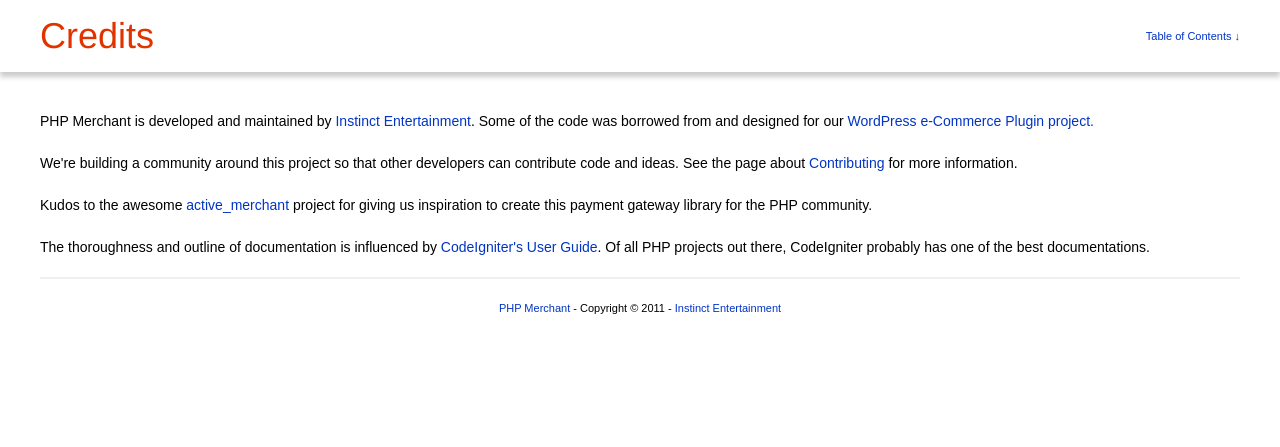
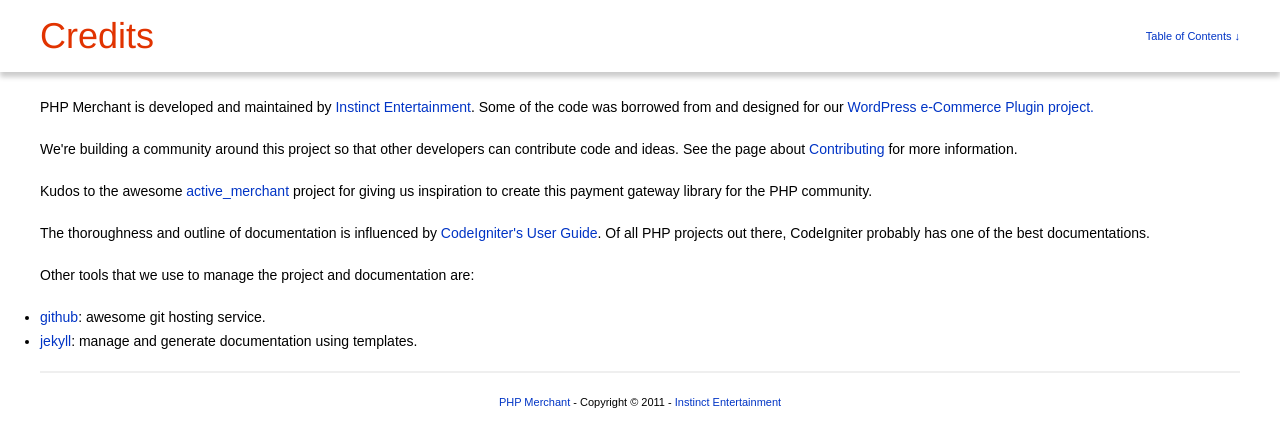
Before and after one commit to wp-e-commerce/PHP-Merchant, a Jekyll site: the page built from credits.html, in a window 1280 px wide. Shown: the top 447 px of the page. Built offline with Jekyll 4.4.1, drawn with Linux system fonts in a browser that asks for light colours.

Commit message:
HTML and CSS minor adjustments

```diff
--- a/_includes/toc.html
+++ b/_includes/toc.html
@@ -21,9 +21,9 @@
 		<section>
 			<h4>Introduction</h4>
 			<ul>
-				<li><a href="contributing.html">Contributing</a></li>
 				<li><a href="getting-started.html">Getting Started</a></li>
 				<li><a href="supported-gateways.html">Supported Gateways</a></li>
+				<li><a href="contributing.html">Contributing</a></li>
 			</ul>
 		</section>
 		<section>
--- a/credits.html
+++ b/credits.html
@@ -2,9 +2,12 @@
 layout: default
 title: Credits
 ---
-<section>
-	<p>PHP Merchant is developed and maintained by <a href="http://instinct.co.nz">Instinct Entertainment</a>. Some of the code was borrowed from and designed for our <a href="http://getshopped.org">WordPress e-Commerce Plugin project.</a></p>
-	<p>We're building a community around this project so that other developers can contribute code and ideas. See the page about <a href="contributing.html">Contributing</a> for more information.</p>
-	<p>Kudos to the awesome <a href="https://github.com/Shopify/active_merchant/">active_merchant</a> project for giving us inspiration to create this payment gateway library for the PHP community.</p>
-	<p>The thoroughness and outline of documentation is influenced by <a href="http://codeigniter.com/user_guide">CodeIgniter's User Guide</a>. Of all PHP projects out there, CodeIgniter probably has one of the best documentations.</p>
-</section>
+<p>PHP Merchant is developed and maintained by <a href="http://instinct.co.nz">Instinct Entertainment</a>. Some of the code was borrowed from and designed for our <a href="http://getshopped.org">WordPress e-Commerce Plugin project.</a></p>
+<p>We're building a community around this project so that other developers can contribute code and ideas. See the page about <a href="contributing.html">Contributing</a> for more information.</p>
+<p>Kudos to the awesome <a href="https://github.com/Shopify/active_merchant/">active_merchant</a> project for giving us inspiration to create this payment gateway library for the PHP community.</p>
+<p>The thoroughness and outline of documentation is influenced by <a href="http://codeigniter.com/user_guide">CodeIgniter's User Guide</a>. Of all PHP projects out there, CodeIgniter probably has one of the best documentations.</p>
+<p>Other tools that we use to manage the project and documentation are:</p>
+<ul>
+	<li><a href="http://github.com">github</a>: awesome git hosting service.</li>
+	<li><a href="http://jekyllrb.com/">jekyll</a>: manage and generate documentation using templates.</li>
+</ul>
--- a/css/main.css
+++ b/css/main.css
@@ -47,7 +47,6 @@ nav {
 
 	nav div {
 		float:left;
-		padding:20px 0;
 		width:25%;
 	}
 
@@ -64,9 +63,11 @@ header {
 		font-size:12px;
 		line-height:1.4em;
 		border-bottom:1px dashed #ccc;
+	}
+		header nav div {
+			margin:20px 0;
+		}
 
-		-webkit-transition:0.2s ease-in-out;
-	}
 		header nav.hidden {
 			height:0;
 			border-bottom:none;
@@ -104,17 +105,20 @@ header {
 	}
 
 article {
-	padding-top:5px;
+	margin-top:23px;
 }
 	article section {
-		border-bottom:2px solid #efefef;
-		padding-top:18px;
+		border-top:2px solid #efefef;
+		margin-top:18px;
 	}
+		article section h3 {
+			margin-top:18px;
+		}
 		article section:first-child {
 			border-top:none;
 		}
 
-		article section p, article section ul  {
+		article p, article ul  {
 			margin-bottom:18px;
 		}
 
@@ -123,18 +127,15 @@ article {
 			margin-left:15px;
 		}
 
-		article nav {
-			border-bottom:2px solid #efefef;
-		}
-
 		article nav section {
-			border-bottom:none;
+			border-top:none;
 		}
 
 		div.highlight {
 			border: 1px solid #ccc;
 			font-size:12px;
 			line-height:20px;
+			margin-bottom:18px;
 		}
 
 		div.highlight pre {
@@ -149,13 +150,18 @@ article {
 
 		div.highlight .lineno {
 			background:#efefef;
-			border-right:1px solid #ccc;
+			border-right:1px solid #dfdfdf;
 			color:#999;
-			padding:5px;
+			display:inline-block;
+			min-width:15px;
+			padding:3px 5px;
+			text-align:right;
 		}
 
 footer {
+	border-top:2px solid #efefef;
 	font-size:11px;
 	line-height:36px;
+	margin:18px 40px;
 	text-align:center;
 }
--- a/js/main.js
+++ b/js/main.js
@@ -2,17 +2,18 @@
 	$(function(){
 		var toc = $('header nav');
 		var tocHeight = toc.height();
+		var tocLink = $('header > a[href=#toc]');
 		toc.addClass('hidden');
-		$('a[href=#toc]').toggle(
+		$('a[href=#toc]').click(
 			function(){
-				toc.height(tocHeight);
-				toc.removeClass('hidden');
-				$('header > a[href=#toc]').html('Table of Contents &uarr;')
-			},
-			function(){
-				toc.height(0);
-				toc.addClass('hidden');
-				$('header > a[href=#toc]').html('Table of Contents &darr;')
+				if (toc.hasClass('hidden')) {
+					toc.animate({height : tocHeight}).removeClass('hidden');
+					tocLink.html('Table of Contents &uarr;')
+				} else {
+					toc.animate({height : 0}).addClass('hidden');
+					tocLink.html('Table of Contents &darr;')
+				}
+
 			}
 		);
 	});
```
Also changed, not shown: license.html (+3 -5 lines), requirements.html (+4 -6 lines).
